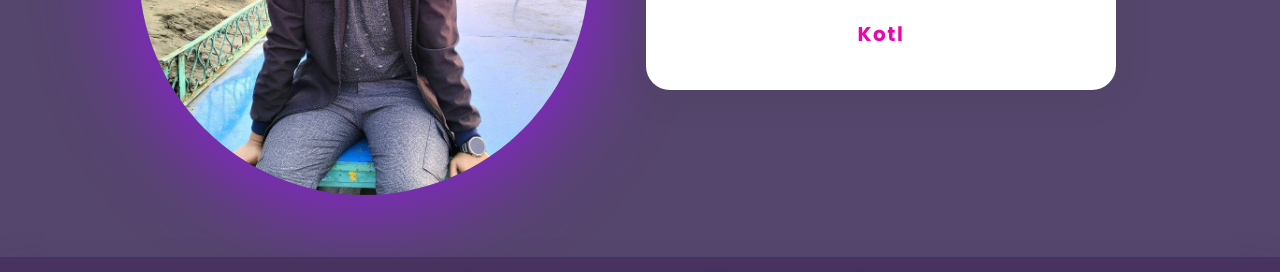
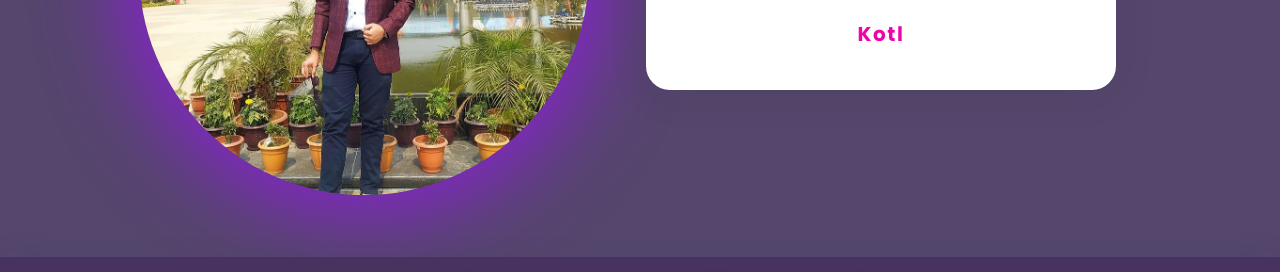
Before and after one commit to devmr007/dev-mr, a plain HTML site: page index.html in a window 1280 px wide. Shown: the part 389-661 px from the top of the page. Drawn offline with Linux system fonts and the light colour scheme; a script that the page names is missing.

Commit message:
update profile picture

```diff
--- a/index.html
+++ b/index.html
@@ -43,7 +43,7 @@
         <div class="main-wrapper">
             <div class="maindiv">
                 <div class="profile-image-wrapper">
-                    <img src="images/photo_2025-07-10_13-50-51.jpg" alt="Profile Image" class="profile-image">
+                    <img src="images/1.jpg" alt="Profile Image" class="profile-image">
                 </div>
             </div>
             <div class="mainleftdiv">
```
